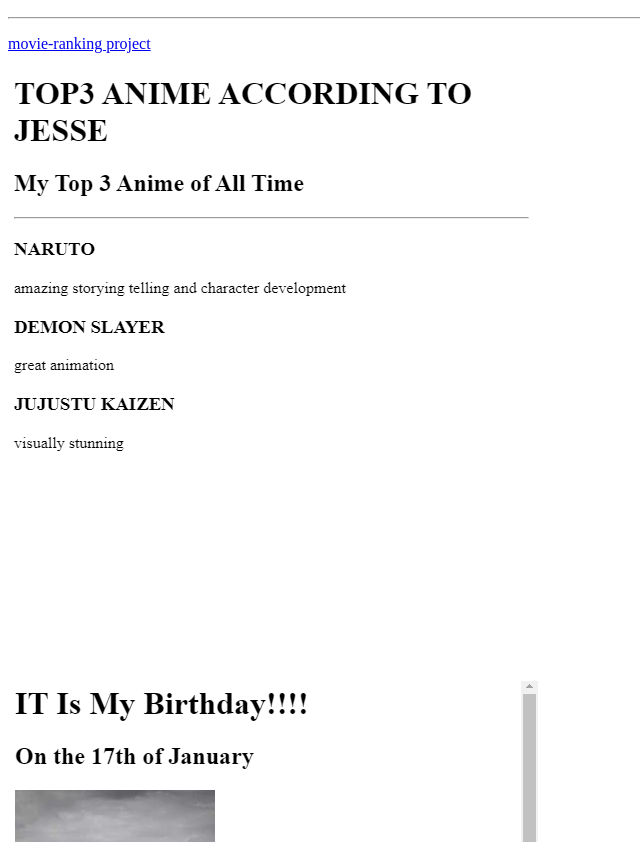
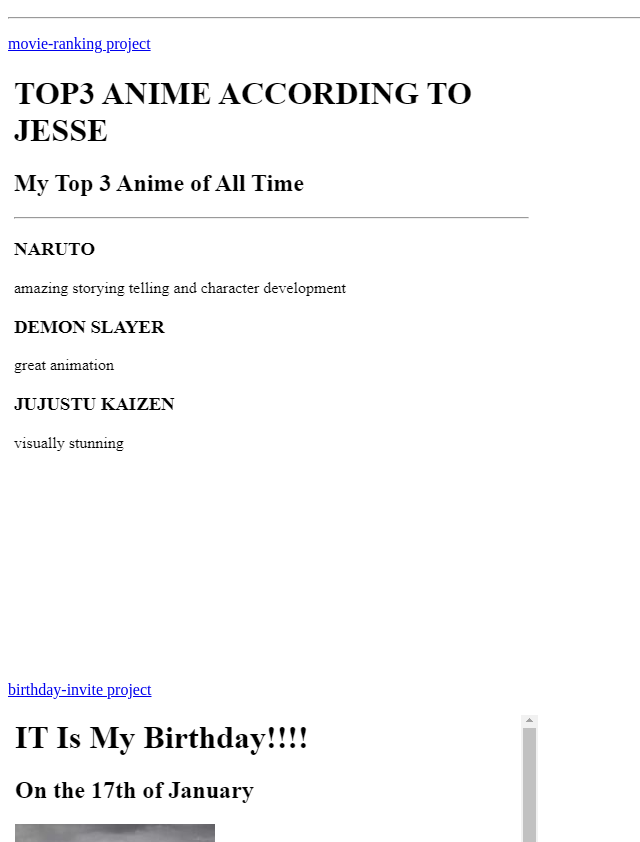
Before and after one commit to blacknight0007/html-portfolio, a plain HTML site: page index.html in a window 1280 px wide. Shown: the part 110-952 px from the top of the page, without its empty margins (0-640 px from the left). Drawn offline with Linux system fonts and the light colour scheme.

Commit message:
Update index.html

```diff
--- a/index.html
+++ b/index.html
@@ -14,7 +14,7 @@
     </p>
   <img src="./assets/images/movie project screenshot.png" alt="a screenshot of my movie-ranking webpage"/>
       <p>
-  <a href="./public/birthday-invite.html"<birthday-invite project<a />
+  <a href="./public/birthday-invite.html">birthday-invite project<a />
       </p>
   <img src="./assets/images/birthday project screenshot.png" alt="a screenshot of my birthday invite webpage" />
   <hr />
```
